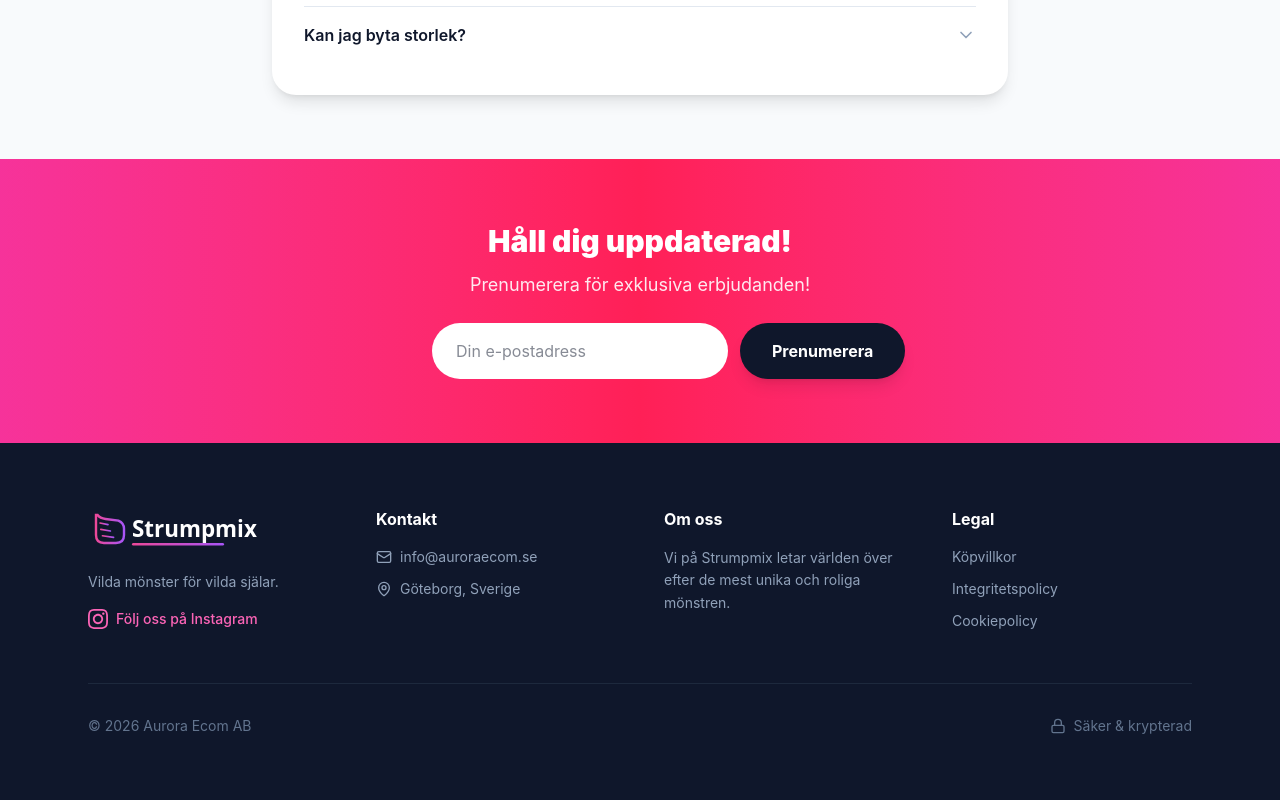
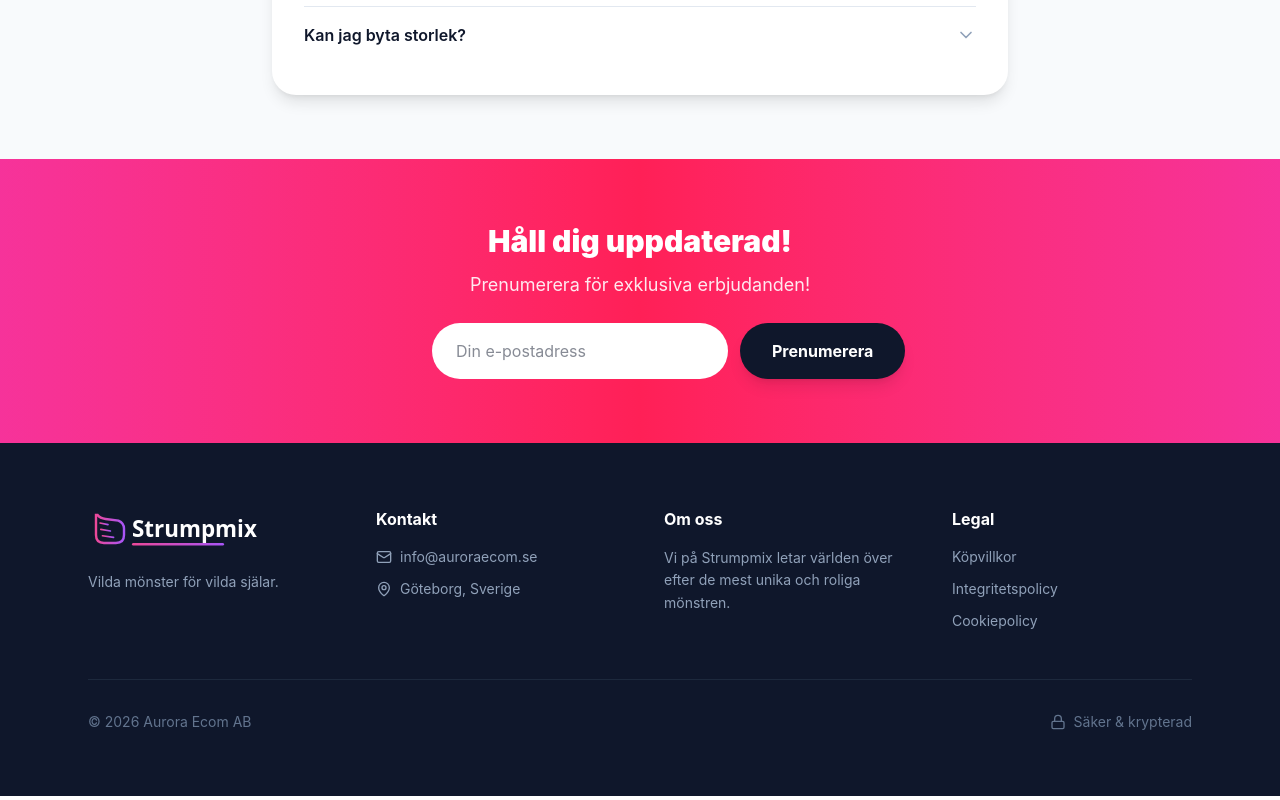
Before and after one commit to adrianfolkeson/rockn-socks, a Next.js app: page / in a window 1280 px wide. Shown: the part 3619-4419 px from the top of the page. Built offline with nearby package versions, Linux system fonts and the light colour scheme.

Commit message:
Fix login form text color and remove Instagram

```diff
--- a/src/app/page.tsx
+++ b/src/app/page.tsx
@@ -574,14 +574,14 @@ function LoginModal({ isOpen, onClose, onLogin, isSignUp, setIsSignUp, email, se
             value={email}
             onChange={(e) => setEmail(e.target.value)}
             placeholder="E-post"
-            className="w-full px-4 py-3.5 rounded-xl border border-slate-200 text-base focus:ring-2 focus:ring-pink-500 focus:border-pink-500 outline-none min-h-[48px]"
+            className="w-full px-4 py-3.5 rounded-xl border border-slate-200 text-slate-900 text-base focus:ring-2 focus:ring-pink-500 focus:border-pink-500 outline-none min-h-[48px]"
           />
           <input
             type="password"
             value={password}
             onChange={(e) => setPassword(e.target.value)}
             placeholder="Lösenord"
-            className="w-full px-4 py-3.5 rounded-xl border border-slate-200 text-base focus:ring-2 focus:ring-pink-500 focus:border-pink-500 outline-none min-h-[48px]"
+            className="w-full px-4 py-3.5 rounded-xl border border-slate-200 text-slate-900 text-base focus:ring-2 focus:ring-pink-500 focus:border-pink-500 outline-none min-h-[48px]"
           />
           {error && <p className="text-red-500 text-sm text-center">{error}</p>}
           <button
@@ -1679,15 +1679,6 @@ function MainContent() {
             <div className="col-span-2 md:col-span-1">
               <LogoWhite className="h-8 sm:h-10 mb-4 sm:mb-6" />
               <p className="text-slate-400 text-sm leading-relaxed mb-4">{txt.footerDesc}</p>
-              <a
-                href="https://instagram.com/rocknsocks"
-                target="_blank"
-                rel="noopener noreferrer"
-                className="inline-flex items-center gap-2 text-pink-400 hover:text-pink-300 transition-colors"
-              >
-                <svg className="w-5 h-5" viewBox="0 0 24 24" fill="currentColor"><path d="M12 2.163c3.204 0 3.584.012 4.85.07 3.252.148 4.771 1.691 4.919 4.919.058 1.265.069 1.645.069 4.849 0 3.205-.012 3.584-.069 4.849-.149 3.225-1.664 4.771-4.919 4.919-1.266.058-1.644.07-4.85.07-3.204 0-3.584-.012-4.849-.07-3.26-.149-4.771-1.699-4.919-4.92-.058-1.265-.07-1.644-.07-4.849 0-3.204.013-3.583.07-4.849.149-3.227 1.664-4.771 4.919-4.919 1.266-.057 1.645-.069 4.849-.069zm0-2.163c-3.259 0-3.667.014-4.947.072-4.358.2-6.78 2.618-6.98 6.98-.059 1.281-.073 1.689-.073 4.948 0 3.259.014 3.668.072 4.948.2 4.358 2.618 6.78 6.98 6.98 1.281.058 1.689.072 4.948.072 3.259 0 3.668-.014 4.948-.072 4.354-.2 6.782-2.618 6.979-6.98.059-1.28.073-1.689.073-4.948 0-3.259-.014-3.667-.072-4.947-.196-4.354-2.617-6.78-6.979-6.98-1.281-.059-1.69-.073-4.949-.073zm0 5.838c-3.403 0-6.162 2.759-6.162 6.162s2.759 6.163 6.162 6.163 6.162-2.759 6.162-6.163c0-3.403-2.759-6.162-6.162-6.162zm0 10.162c-2.209 0-4-1.79-4-4 0-2.209 1.791-4 4-4s4 1.791 4 4c0 2.21-1.791 4-4 4zm6.406-11.845c-.796 0-1.441.645-1.441 1.44s.645 1.44 1.441 1.44c.795 0 1.439-.645 1.439-1.44s-.644-1.44-1.439-1.44z"/></svg>
-                <span className="text-sm font-medium">{txt.instagram}</span>
-              </a>
             </div>
 
             <div>
```
